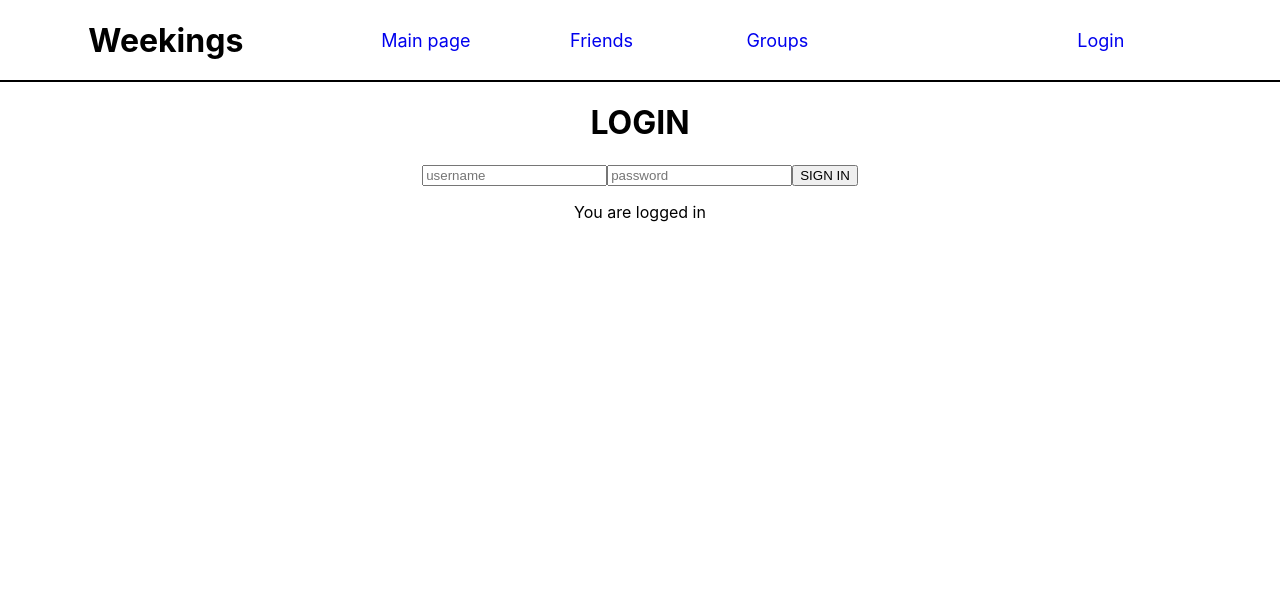
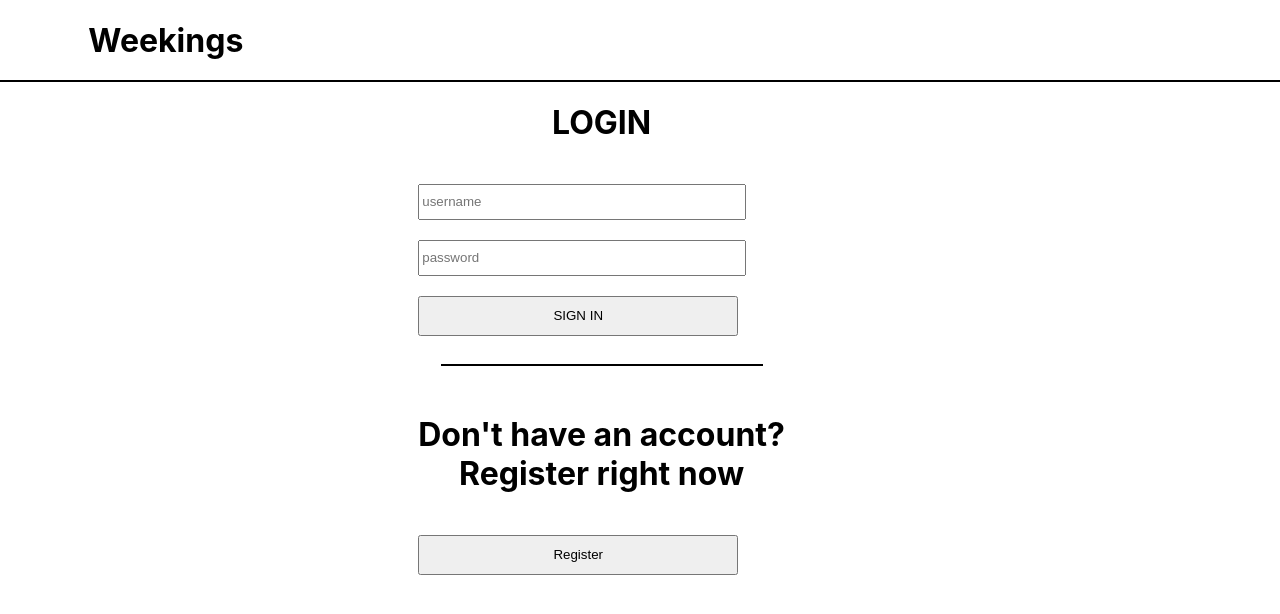
Before and after one commit to integraledelebesgue/Weekings, a React (Create React App) app in the folder client/: page /login in a window 1280 px wide. Shown: the top 614 px of the page. Built offline with nearby package versions, Linux system fonts and the light colour scheme.

Commit message:
stop pls

```diff
--- a/client/src/App.js
+++ b/client/src/App.js
@@ -12,7 +12,6 @@ function App() {
 
   const PrivateRoute = ({ element }) => {
     const { auth } = useAuth();
-    console.log(auth.token);
     return auth ? element : <Navigate to="/login" />;
   };
 
--- a/client/src/LoginPage.js
+++ b/client/src/LoginPage.js
@@ -1,13 +1,10 @@
 import { useState } from "react";
 import CryptoJS from "crypto-js";
-import axios from "axios";
 import useAuth from './hooks/useAuth';
 import API from "./api";
 import "./styles/login.css";
 
-
 const Login = () => {
-    console.log("login")
 
     const [username,setUsername] = useState('');
     const [password,setPassword] = useState('');
@@ -41,12 +38,18 @@ const Login = () => {
     }
 
     return (
-        <div className="login-form">
-            <h1>LOGIN</h1>
-            <input className="login-input" type="text" name="username" placeholder="username" onChange={e => setUsername(e.target.value)}/>
-            <input className="login-input" type="password" name="hashedPassword" placeholder="password" onChange={e => setPassword(CryptoJS.SHA256(e.target.value).toString())} />
-            <button className="log-btn signin" onClick={handleLogin}>SIGN IN</button>
-            {auth && <p>You are logged in</p>}
+        <div className="container">
+            <div className="login-form">
+                <h1>LOGIN</h1>
+                <input className="login-input" type="text" name="username" placeholder="username" onChange={e => setUsername(e.target.value)}/>
+                <input className="login-input" type="password" name="hashedPassword" placeholder="password" onChange={e => setPassword(CryptoJS.SHA256(e.target.value).toString())} />
+                <button className="btn signin" onClick={handleLogin}>SIGN IN</button>
+
+                <hr />
+                <h1 className="register">Don't have an account?<br /> Register right now</h1>
+                <button className="register btn">Register</button>
+            </div>
+            <br />
         </div>
      );
 
--- a/client/src/Navbar.js
+++ b/client/src/Navbar.js
@@ -1,15 +1,24 @@
 import {NavLink} from "react-router-dom";
 import "./styles/navbar.css";
+import useAuth from "./hooks/useAuth";
+
 const Navbar = () => {
+
+    const {auth,setAuth} = useAuth();
+
+    const handleLogout = () => {
+        setAuth(false);
+    }
+
     return (
         <nav className="navbar">
             <h2 className="logo">Weekings</h2>
-            <div className="middle-links">
+            { auth && <div className="middle-links">
                 <NavLink to="/">Main page</NavLink>
                 <NavLink to="/">Friends</NavLink>
                 <NavLink to="/groups">Groups</NavLink>
-            </div>
-            <NavLink  className="login-link" to="/login">Login</NavLink>
+            </div> }
+            {auth && <button onClick={e => {handleLogout()}} className="login-link">Login</button>}
         </nav>
      );
 }
--- a/client/src/context/AuthContext.js
+++ b/client/src/context/AuthContext.js
@@ -1,10 +1,9 @@
 import { createContext, useState } from "react";
-import axios from "axios";
 
 const AuthContext = createContext();
 
 const AuthProvider = ({children}) => {
-    const [auth, setAuth] = useState(true);
+    const [auth, setAuth] = useState(false);
     return (
         <AuthContext.Provider value = {{auth, setAuth}}>
             {children}
--- a/client/src/styles/login.css
+++ b/client/src/styles/login.css
@@ -1,3 +1,34 @@
-body {
+.container {
+    display: grid;
     grid-template-columns: 22% 25% 25% auto;
 }
+.login-form {
+    grid-column: 2 / span 2;
+    display: flex;
+    flex-direction: column;
+    justify-content: center;
+    align-content: center;
+    gap: 20px;
+    flex-wrap: wrap;
+}
+.login-link {
+    grid-column: 4;
+}
+
+.login-input {
+    width: 50%;
+    height: 30px;
+}
+
+.btn {
+    width: 50%;
+    height: 40px;
+}
+
+.register {
+    grid-column: 2 / span 2;}
+
+hr {
+    border: 1px solid black;
+    width: 50%;
+}
```
Also changed, not shown: client/src/Friends.js (added, +22 -0 lines).
